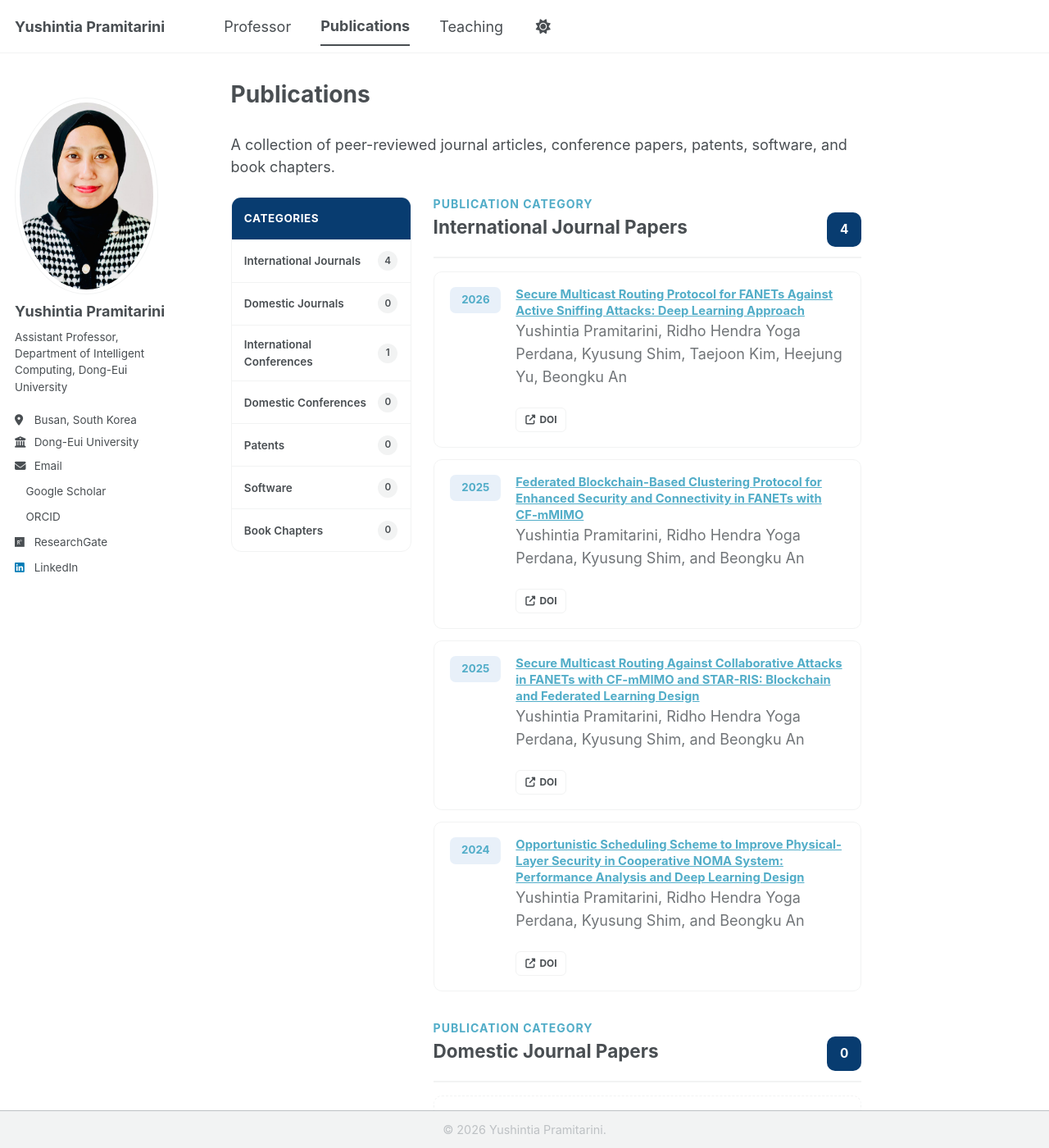
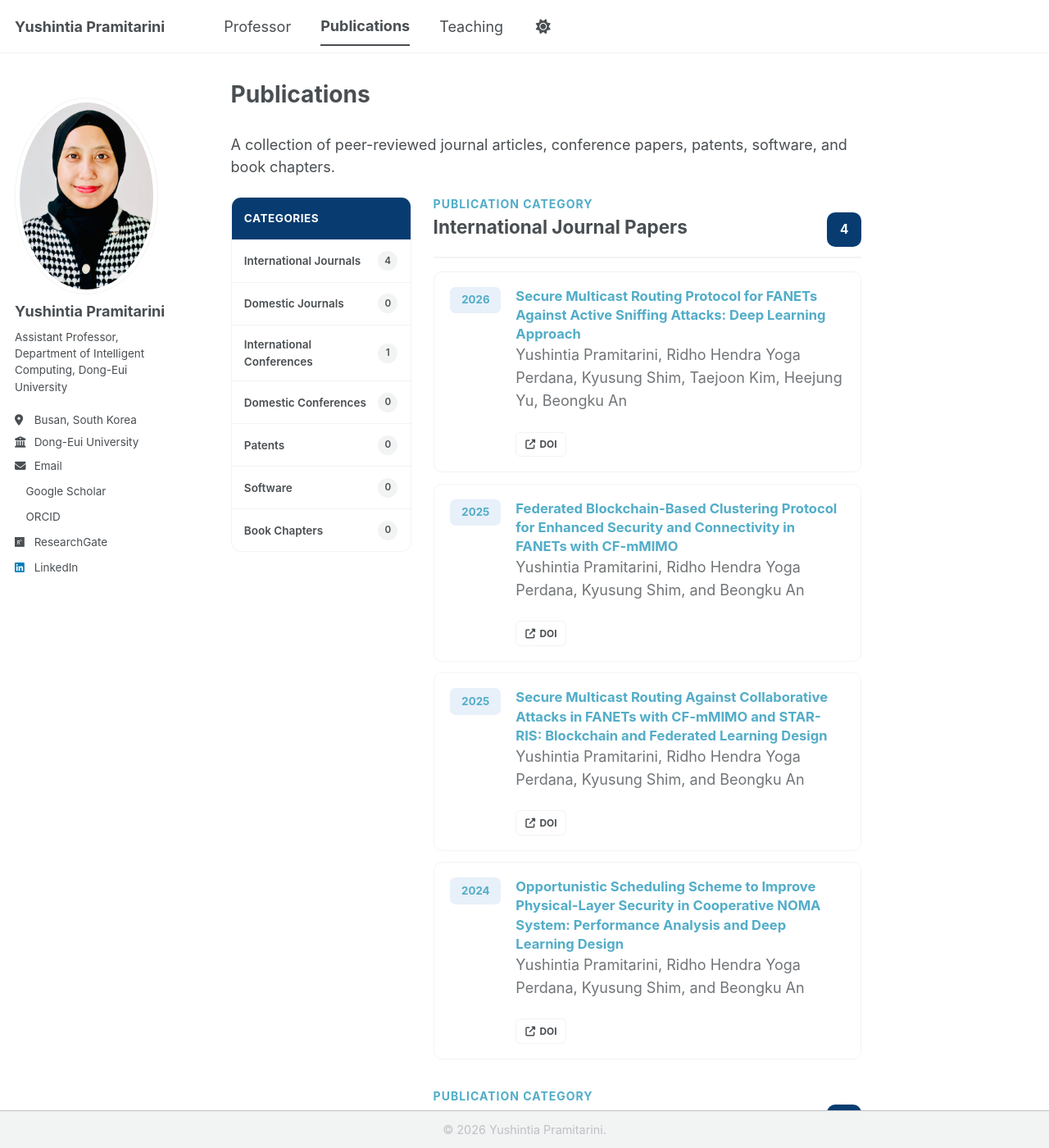
Before and after one commit to yushintia/yushintia.github.io, a Jekyll site: the page built from _pages/publications.md, in a window 1280 px wide and 1400 px high. Shown: the whole window at 82% size. Built offline with Jekyll 4.4.1, drawn with Linux system fonts in a browser that asks for light colours; a style sheet for code colours, icons or effects is not loaded.

Commit message:
Refactor styles for .pub-item-body h3 and links
Updated font size and line height for h3 elements in .pub-item-body. Added styles for anchor tags within .pub-item-body.

```diff
--- a/assets/css/main.scss
+++ b/assets/css/main.scss
@@ -286,9 +286,19 @@
 
 .pub-item-body h3 {
   margin: 0;
-  font-size: 0.82rem;
+  color: var(--global-text-color);
+  font-size: 0.92rem;
   font-weight: 700;
-  line-height: 1.35;
+  line-height: 1.4;
+
+  a {
+    color: var(--global-link-color);
+    text-decoration: none;
+
+    &:hover {
+      text-decoration: underline;
+    }
+  }
 }
 
 /* Hidden publication items */
```
